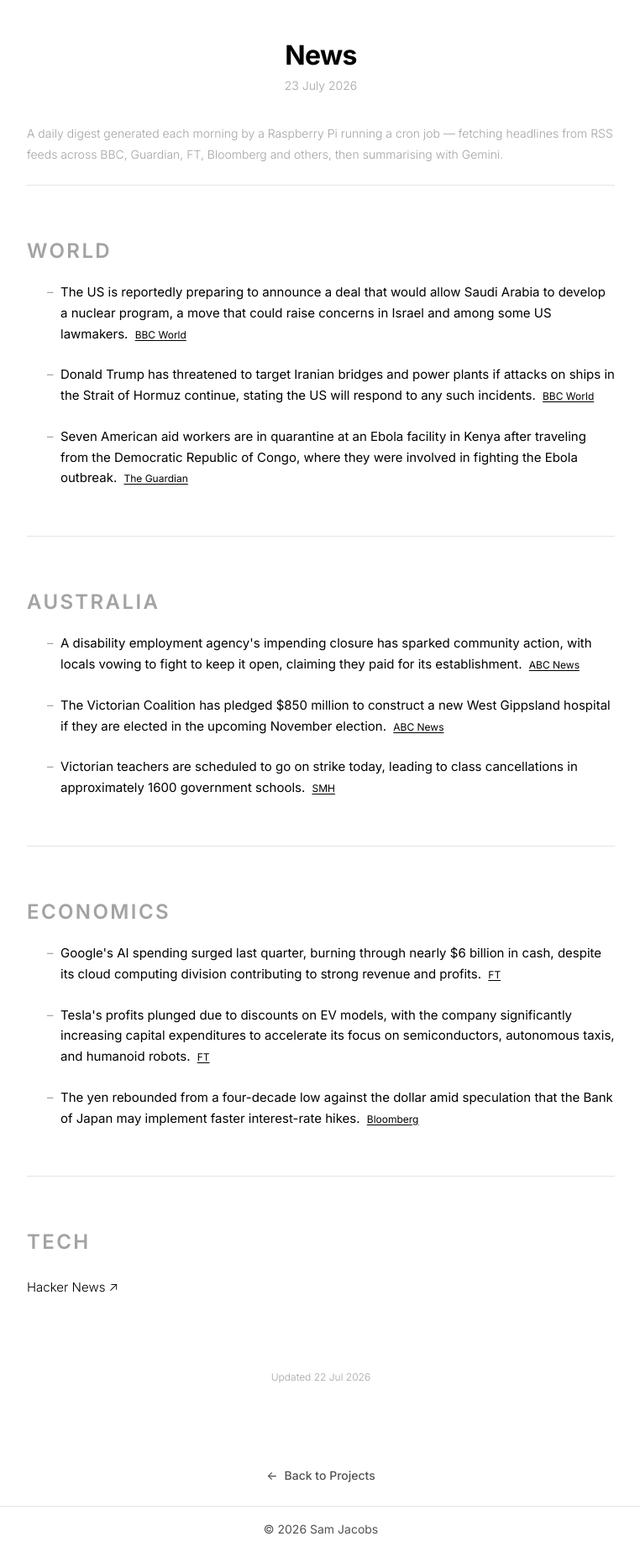
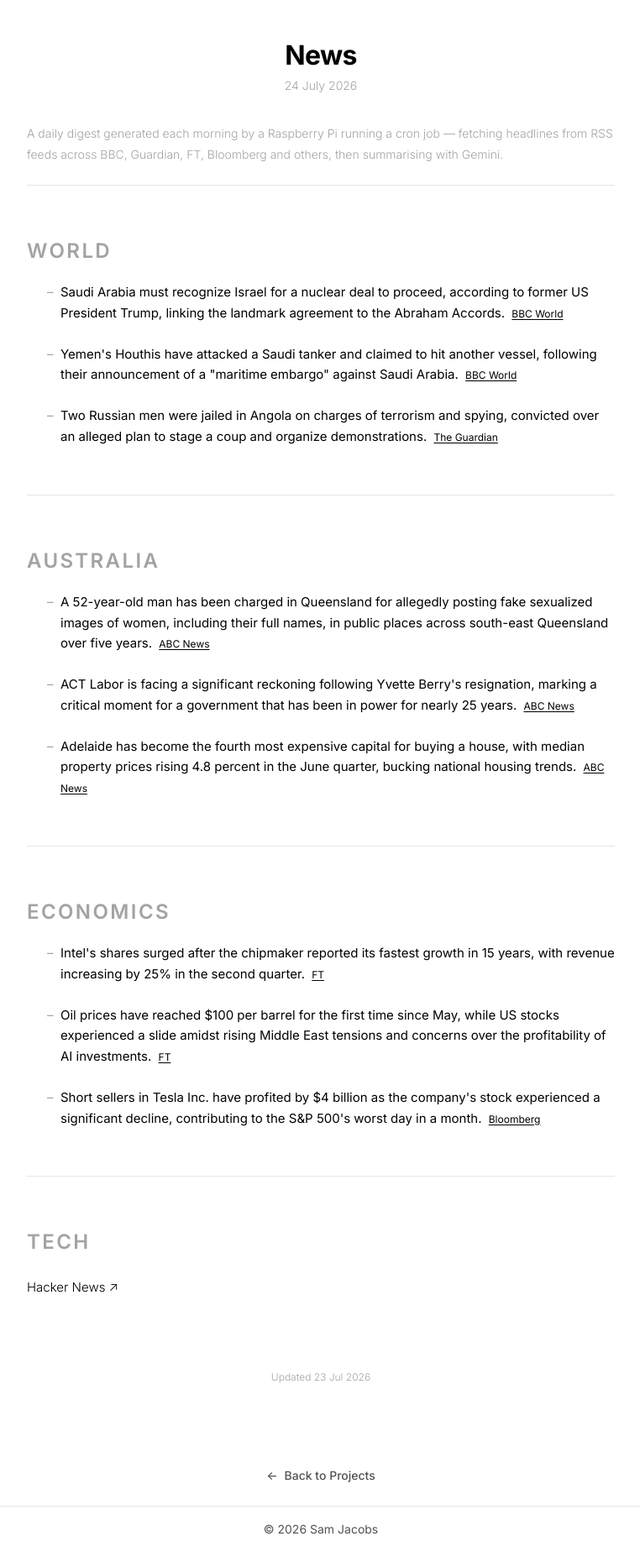
Before and after one commit to s-jac/s-jac.github.io, a Jekyll site: the page built from projects/news.html, in a window 1280 px wide. Shown: the whole page at 84% size, without its empty margins (258-1020 px from the left). Built offline with Jekyll 4.4.1, drawn with Linux system fonts in a browser that asks for light colours.

Commit message:
daily news update 24 July 2026

```diff
--- a/_data/news.json
+++ b/_data/news.json
@@ -1,22 +1,22 @@
 {
-  "date": "23 July 2026",
-  "generated_at": "2026-07-22T21:00:24.035712+00:00",
+  "date": "24 July 2026",
+  "generated_at": "2026-07-23T21:00:24.897952+00:00",
   "sections": [
     {
       "heading": "World",
       "bullets": [
         {
-          "text": "The US is reportedly preparing to announce a deal that would allow Saudi Arabia to develop a nuclear program, a move that could raise concerns in Israel and among some US lawmakers.",
+          "text": "Saudi Arabia must recognize Israel for a nuclear deal to proceed, according to former US President Trump, linking the landmark agreement to the Abraham Accords.",
           "source": "BBC World",
           "url": "https://www.bbc.com/news/world"
         },
         {
-          "text": "Donald Trump has threatened to target Iranian bridges and power plants if attacks on ships in the Strait of Hormuz continue, stating the US will respond to any such incidents.",
+          "text": "Yemen's Houthis have attacked a Saudi tanker and claimed to hit another vessel, following their announcement of a \"maritime embargo\" against Saudi Arabia.",
           "source": "BBC World",
           "url": "https://www.bbc.com/news/world"
         },
         {
-          "text": "Seven American aid workers are in quarantine at an Ebola facility in Kenya after traveling from the Democratic Republic of Congo, where they were involved in fighting the Ebola outbreak.",
+          "text": "Two Russian men were jailed in Angola on charges of terrorism and spying, convicted over an alleged plan to stage a coup and organize demonstrations.",
           "source": "The Guardian",
           "url": "https://www.theguardian.com"
         }
@@ -26,19 +26,19 @@
       "heading": "Australia",
       "bullets": [
         {
-          "text": "A disability employment agency's impending closure has sparked community action, with locals vowing to fight to keep it open, claiming they paid for its establishment.",
+          "text": "A 52-year-old man has been charged in Queensland for allegedly posting fake sexualized images of women, including their full names, in public places across south-east Queensland over five years.",
           "source": "ABC News",
           "url": "https://www.abc.net.au/news"
         },
         {
-          "text": "The Victorian Coalition has pledged $850 million to construct a new West Gippsland hospital if they are elected in the upcoming November election.",
+          "text": "ACT Labor is facing a significant reckoning following Yvette Berry's resignation, marking a critical moment for a government that has been in power for nearly 25 years.",
           "source": "ABC News",
           "url": "https://www.abc.net.au/news"
         },
         {
-          "text": "Victorian teachers are scheduled to go on strike today, leading to class cancellations in approximately 1600 government schools.",
-          "source": "SMH",
-          "url": "https://www.smh.com.au"
+          "text": "Adelaide has become the fourth most expensive capital for buying a house, with median property prices rising 4.8 percent in the June quarter, bucking national housing trends.",
+          "source": "ABC News",
+          "url": "https://www.abc.net.au/news"
         }
       ]
     },
@@ -46,17 +46,17 @@
       "heading": "Economics",
       "bullets": [
         {
-          "text": "Google's AI spending surged last quarter, burning through nearly $6 billion in cash, despite its cloud computing division contributing to strong revenue and profits.",
+          "text": "Intel's shares surged after the chipmaker reported its fastest growth in 15 years, with revenue increasing by 25% in the second quarter.",
           "source": "FT",
           "url": "https://www.ft.com"
         },
         {
-          "text": "Tesla's profits plunged due to discounts on EV models, with the company significantly increasing capital expenditures to accelerate its focus on semiconductors, autonomous taxis, and humanoid robots.",
+          "text": "Oil prices have reached $100 per barrel for the first time since May, while US stocks experienced a slide amidst rising Middle East tensions and concerns over the profitability of AI investments.",
           "source": "FT",
           "url": "https://www.ft.com"
         },
         {
-          "text": "The yen rebounded from a four-decade low against the dollar amid speculation that the Bank of Japan may implement faster interest-rate hikes.",
+          "text": "Short sellers in Tesla Inc. have profited by $4 billion as the company's stock experienced a significant decline, contributing to the S&P 500's worst day in a month.",
           "source": "Bloomberg",
           "url": "https://www.bloomberg.com/markets"
         }
```
